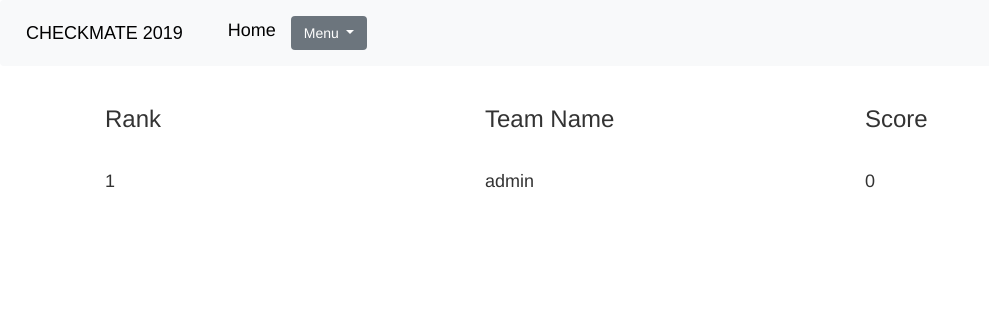
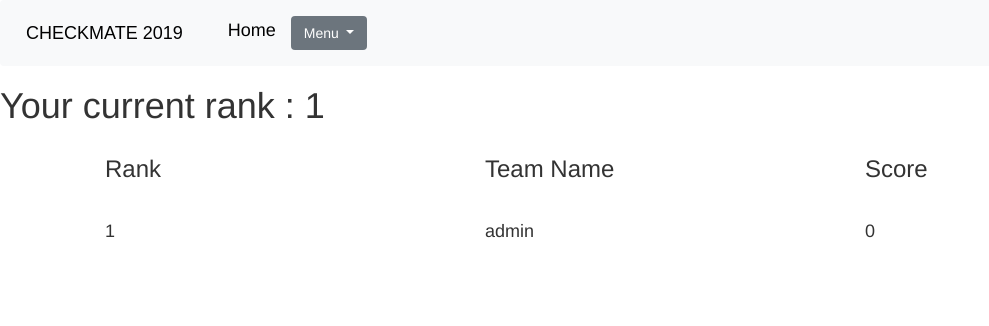
Before and after one commit to sharifa2708/Checkmate2019, a Django app: page /leaderboard/ in a window 1280 px wide. Shown: the top 326 px of the page, without its empty margins (0-989 px from the left). Run offline with Django 3.2, Linux system fonts and the light colour scheme; a user stored in the database is signed in; data comes from the database, SQL or seed files in the repository; some libraries are stand-ins or nearby versions.

Commit message:
current user rank implemented

```diff
--- a/Checkmate2019/Base/templates/Base/leaderboard.html
+++ b/Checkmate2019/Base/templates/Base/leaderboard.html
@@ -5,6 +5,7 @@ Leaderboard
 {% endblock %}
 
 {% block body %}
+<h1> Your current rank : {{rank}}</h1>
 <ul>
     <div class="container">
         <h3><u>
--- a/Checkmate2019/Base/views.py
+++ b/Checkmate2019/Base/views.py
@@ -193,11 +193,14 @@ def sign_out(request):
 @login_required
 def leaderboard(request):
     leaderboard = Team.objects.order_by('-score')
-    # current_user_rank =
+    A = []
+    for a in leaderboard :
+        A.append(a.user.username)
+    current_user_rank = A.index(request.user.username)+1
     leaderboard = leaderboard[:9]
     Leaderboard = enumerate([[team.user.username, team.score]
                              for team in leaderboard], 1)
-    return render(request, 'Base/leaderboard.html', {'Leaderboard': Leaderboard})
+    return render(request, 'Base/leaderboard.html', {'Leaderboard': Leaderboard, 'rank': current_user_rank})
 
 
 #Checks if a member is in a particular team. If the member is already in a team that has just one member, the team is deleted. Otherwise nothing happens to the team.
```
